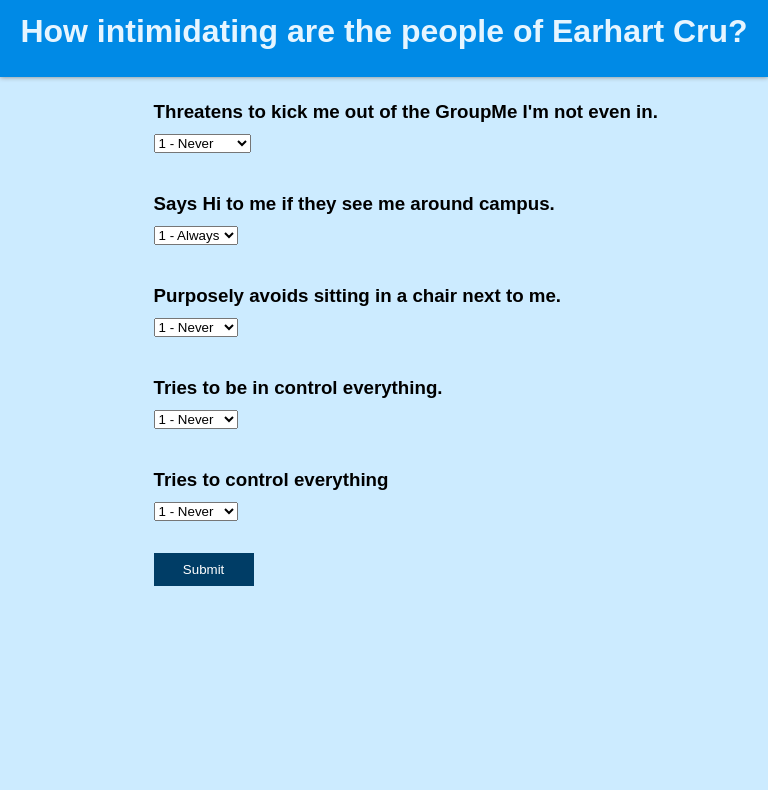
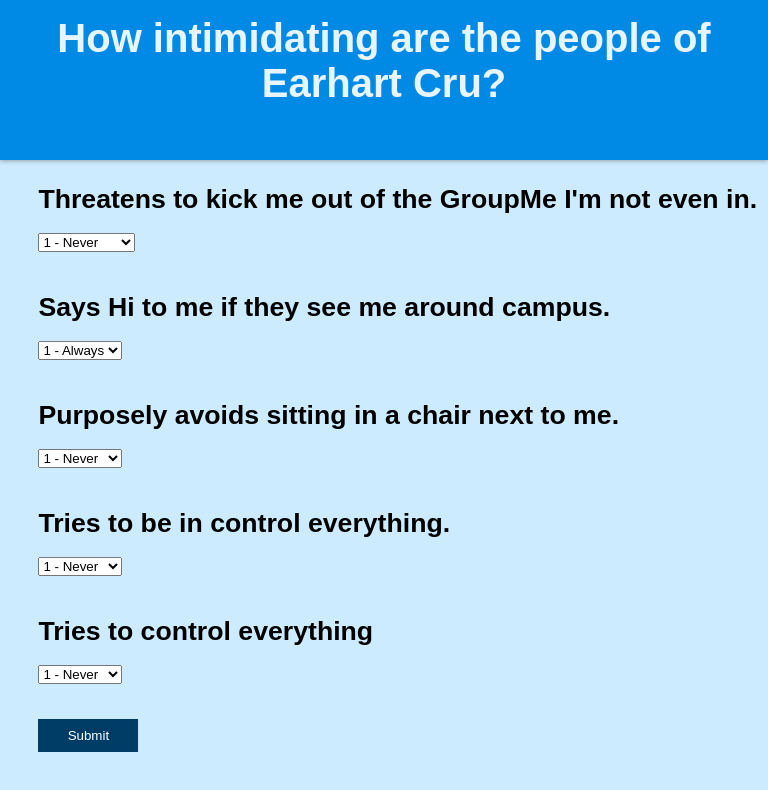
Before and after one commit to brewerbjb/brewerbjb.github.io, a plain HTML site: page index.html in a window 768 px wide. Drawn offline with Linux system fonts and the light colour scheme.

Commit message:
Add files via upload

```diff
--- a/main.css
+++ b/main.css
@@ -1,3 +1,66 @@
+* {
+  margin: 0;
+  padding: 0;
+  box-sizing: border-box;
+}
+
+/* Mobile Styles */
+@media only screen and (max-width: 400px) {
+  body {
+    background-color: #F09A9D; /* Red */
+  }
+}
+
+/* Tablet Styles */
+@media only screen and (min-width: 401px) and (max-width: 960px) {
+body {
+	Font-Family: Arial;
+	margin: 0;
+	padding: 0;
+	background-color: #ccebff;
+}
+
+h1{
+	text-align: center;
+	padding-top: 2vh;
+	color: #e6f5ff;
+	font-size: 30pt;
+}
+h3{
+	margin: 3vh 0vh -2vh 0vh;
+	font-size: 20pt;
+}
+
+select{
+	margin: 0vh 0vh 4vh 0vh;
+}
+
+#form {
+	margin-left: 5%;
+	}
+
+#header {
+	width: 100%;
+	height: 20vh;
+	background-color: #008ae6;
+	box-shadow: gray 0px 0px 5px;
+}
+
+.button {
+	background-color: #003d66;
+	border: 1px solid #003d66;
+	padding: 1vh 2% 1vh 2%;
+	min-width: 100px;
+	color: white;
+}
+
+.button:hover {
+	background-color: #80ccff;
+}
+}
+
+/* Desktop Styles */
+@media only screen and (min-width: 961px) {
 body {
 	Font-Family: Arial;
 	margin: 0;
@@ -26,7 +89,6 @@
 	width: 100%;
 	height: 10vh;
 	background-color: #008ae6;
-	margin-top: -3vh;
 	box-shadow: gray 0px 0px 5px;
 }
 
@@ -41,3 +103,4 @@
 .button:hover {
 	background-color: #80ccff;
 }
+}
```
